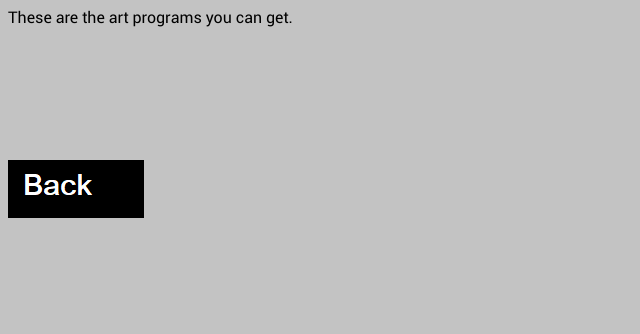
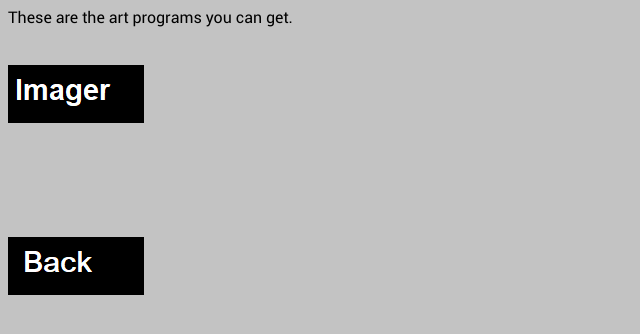
Before and after one commit to CyclopsGames/WebOS, a plain HTML site: page Art.html in a window 1280 px wide. Shown: the whole page, without its empty margins (0-640 px from the left). Drawn offline with Linux system fonts and the light colour scheme.

Commit message:
Update Art.html

```diff
--- a/Art.html
+++ b/Art.html
@@ -14,6 +14,10 @@
 <body>
 <body style="background-image:url('Background.png');">
 	<div>These are the art programs you can get.<div>
+</br></br>
+					<a href="Imager.html">
+<img src="Imager.png" alt="Sorry, But This Image Was A Link, And The Image Did Not Load. Try Using A Different Web Browser." >
+    </a>
 
 </br></br></br></br></br></br></br>
 					<a href="Store.html">
```
